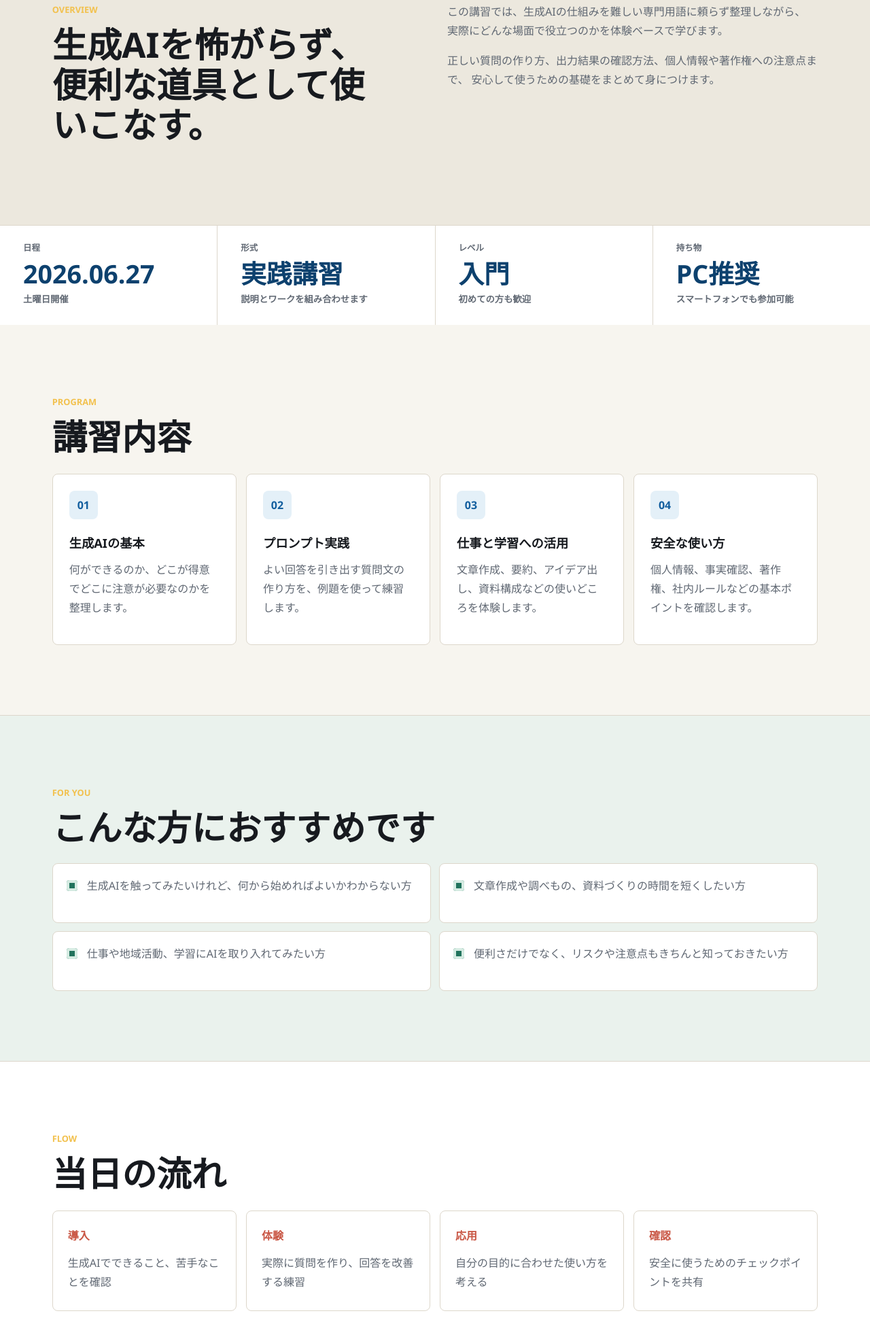
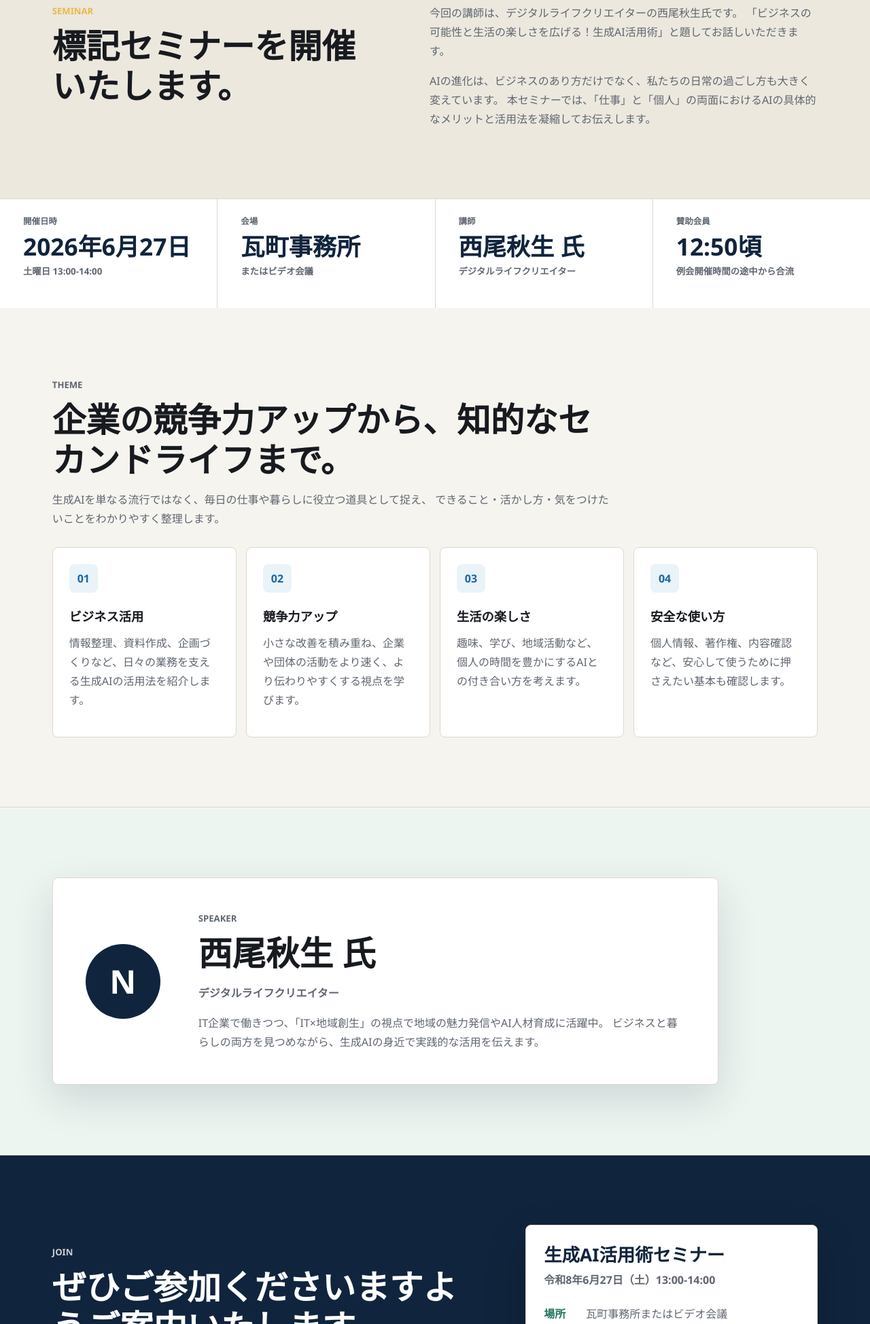
Before and after one commit to youkinaman/My-Homepage, a plain HTML site: page site/index.html in a window 1280 px wide. Shown: the part 852-2800 px from the top of the page at 68% size. Drawn offline with Linux system fonts and the light colour scheme.

Commit message:
Add AI seminar landing page

```diff
--- a/site/index.html
+++ b/site/index.html
@@ -3,172 +3,164 @@
   <head>
     <meta charset="utf-8">
     <meta name="viewport" content="width=device-width, initial-scale=1">
-    <title>生成AI講習 | 2026年6月27日開催</title>
+    <title>生成AI活用術セミナー | 2026年6月27日開催</title>
     <meta
       name="description"
-      content="2026年6月27日開催の生成AI講習紹介ページ。ChatGPTなどの生成AIを日常業務や学習に活用するための基礎、実践、注意点をわかりやすく学べます。"
+      content="2026年6月27日開催。西尾秋生氏による「ビジネスの可能性と生活の楽しさを広げる！生成AI活用術」セミナーのご案内です。"
     >
     <link rel="stylesheet" href="./styles.css">
   </head>
   <body id="top">
     <header class="site-header">
-      <a class="brand" href="./" aria-label="生成AI講習トップ">
-        <span>AI</span>講習
+      <a class="brand" href="#top" aria-label="生成AI活用術セミナー">
+        <span>AI</span>
+        <strong>生成AI活用術セミナー</strong>
       </a>
       <nav aria-label="ページ内メニュー">
-        <a href="#about">概要</a>
-        <a href="#program">内容</a>
-        <a href="#audience">対象</a>
-        <a href="#apply">申込</a>
+        <a href="#outline">開催概要</a>
+        <a href="#theme">テーマ</a>
+        <a href="#speaker">講師</a>
+        <a href="#access">参加方法</a>
       </nav>
     </header>
 
     <main>
-      <section class="hero">
+      <section class="hero" aria-labelledby="hero-title">
         <canvas id="hero-canvas" aria-hidden="true"></canvas>
         <div class="hero-shade"></div>
         <div class="hero-inner">
-          <p class="eyebrow">2026年6月27日 開催</p>
-          <h1>生成AIを、明日から使える力に。</h1>
+          <p class="eyebrow">令和8年6月27日（土）13:00-14:00</p>
+          <h1 id="hero-title">ビジネスの可能性と生活の楽しさを広げる！生成AI活用術</h1>
           <p class="lead">
-            ChatGPTをはじめとした生成AIの基本から、文章作成、情報整理、企画づくり、業務効率化まで。
-            はじめての方にもわかりやすい実践型の講習です。
+            企業の競争力アップから、知的なセカンドライフまで。
+            仕事と個人の両面で、生成AIをどう役立てるかを具体的に学ぶセミナーです。
           </p>
           <div class="hero-actions">
-            <a class="button primary" href="#apply">参加方法を見る</a>
-            <a class="button ghost" href="#program">講習内容を見る</a>
+            <a class="button primary" href="#outline">開催概要を見る</a>
+            <a class="button ghost" href="#speaker">講師紹介へ</a>
           </div>
         </div>
       </section>
 
-      <section id="about" class="section intro">
+      <section id="outline" class="section intro">
         <div>
-          <p class="eyebrow">Overview</p>
-          <h2>生成AIを怖がらず、便利な道具として使いこなす。</h2>
+          <p class="eyebrow">Seminar</p>
+          <h2>標記セミナーを開催いたします。</h2>
         </div>
         <div class="intro-copy">
           <p>
-            この講習では、生成AIの仕組みを難しい専門用語に頼らず整理しながら、
-            実際にどんな場面で役立つのかを体験ベースで学びます。
+            今回の講師は、デジタルライフクリエイターの西尾秋生氏です。
+            「ビジネスの可能性と生活の楽しさを広げる！生成AI活用術」と題してお話しいただきます。
           </p>
           <p>
-            正しい質問の作り方、出力結果の確認方法、個人情報や著作権への注意点まで、
-            安心して使うための基礎をまとめて身につけます。
+            AIの進化は、ビジネスのあり方だけでなく、私たちの日常の過ごし方も大きく変えています。
+            本セミナーでは、「仕事」と「個人」の両面におけるAIの具体的なメリットと活用法を凝縮してお伝えします。
           </p>
         </div>
       </section>
 
       <section class="facts" aria-label="開催情報">
         <article>
-          <span>日程</span>
-          <strong>2026.06.27</strong>
-          <small>土曜日開催</small>
+          <span>開催日時</span>
+          <strong>2026年6月27日</strong>
+          <small>土曜日 13:00-14:00</small>
         </article>
         <article>
-          <span>形式</span>
-          <strong>実践講習</strong>
-          <small>説明とワークを組み合わせます</small>
+          <span>会場</span>
+          <strong>瓦町事務所</strong>
+          <small>またはビデオ会議</small>
         </article>
         <article>
-          <span>レベル</span>
-          <strong>入門</strong>
-          <small>初めての方も歓迎</small>
+          <span>講師</span>
+          <strong>西尾秋生 氏</strong>
+          <small>デジタルライフクリエイター</small>
         </article>
         <article>
-          <span>持ち物</span>
-          <strong>PC推奨</strong>
-          <small>スマートフォンでも参加可能</small>
+          <span>賛助会員</span>
+          <strong>12:50頃</strong>
+          <small>例会開催時間の途中から合流</small>
         </article>
       </section>
 
-      <section id="program" class="section program">
+      <section id="theme" class="section theme">
         <div class="section-heading">
-          <p class="eyebrow">Program</p>
-          <h2>講習内容</h2>
+          <p class="eyebrow">Theme</p>
+          <h2>企業の競争力アップから、知的なセカンドライフまで。</h2>
+          <p>
+            生成AIを単なる流行ではなく、毎日の仕事や暮らしに役立つ道具として捉え、
+            できること・活かし方・気をつけたいことをわかりやすく整理します。
+          </p>
         </div>
         <div class="program-grid">
           <article>
             <span>01</span>
-            <h3>生成AIの基本</h3>
-            <p>何ができるのか、どこが得意でどこに注意が必要なのかを整理します。</p>
+            <h3>ビジネス活用</h3>
+            <p>情報整理、資料作成、企画づくりなど、日々の業務を支える生成AIの活用法を紹介します。</p>
           </article>
           <article>
             <span>02</span>
-            <h3>プロンプト実践</h3>
-            <p>よい回答を引き出す質問文の作り方を、例題を使って練習します。</p>
+            <h3>競争力アップ</h3>
+            <p>小さな改善を積み重ね、企業や団体の活動をより速く、より伝わりやすくする視点を学びます。</p>
           </article>
           <article>
             <span>03</span>
-            <h3>仕事と学習への活用</h3>
-            <p>文章作成、要約、アイデア出し、資料構成などの使いどころを体験します。</p>
+            <h3>生活の楽しさ</h3>
+            <p>趣味、学び、地域活動など、個人の時間を豊かにするAIとの付き合い方を考えます。</p>
           </article>
           <article>
             <span>04</span>
             <h3>安全な使い方</h3>
-            <p>個人情報、事実確認、著作権、社内ルールなどの基本ポイントを確認します。</p>
+            <p>個人情報、著作権、内容確認など、安心して使うために押さえたい基本も確認します。</p>
           </article>
         </div>
       </section>
 
-      <section id="audience" class="section audience">
-        <div class="section-heading">
-          <p class="eyebrow">For You</p>
-          <h2>こんな方におすすめです</h2>
-        </div>
-        <div class="check-list">
-          <p>生成AIを触ってみたいけれど、何から始めればよいかわからない方</p>
-          <p>文章作成や調べもの、資料づくりの時間を短くしたい方</p>
-          <p>仕事や地域活動、学習にAIを取り入れてみたい方</p>
-          <p>便利さだけでなく、リスクや注意点もきちんと知っておきたい方</p>
+      <section id="speaker" class="section speaker">
+        <div class="speaker-card">
+          <div class="speaker-mark" aria-hidden="true">N</div>
+          <div>
+            <p class="eyebrow">Speaker</p>
+            <h2>西尾秋生 氏</h2>
+            <p class="speaker-title">デジタルライフクリエイター</p>
+            <p>
+              IT企業で働きつつ、「IT×地域創生」の視点で地域の魅力発信やAI人材育成に活躍中。
+              ビジネスと暮らしの両方を見つめながら、生成AIの身近で実践的な活用を伝えます。
+            </p>
+          </div>
         </div>
       </section>
 
-      <section class="section schedule">
-        <div class="section-heading">
-          <p class="eyebrow">Flow</p>
-          <h2>当日の流れ</h2>
-        </div>
-        <ol class="timeline">
-          <li>
-            <time>導入</time>
-            <p>生成AIでできること、苦手なことを確認</p>
-          </li>
-          <li>
-            <time>体験</time>
-            <p>実際に質問を作り、回答を改善する練習</p>
-          </li>
-          <li>
-            <time>応用</time>
-            <p>自分の目的に合わせた使い方を考える</p>
-          </li>
-          <li>
-            <time>確認</time>
-            <p>安全に使うためのチェックポイントを共有</p>
-          </li>
-        </ol>
-      </section>
-
-      <section id="apply" class="section apply">
+      <section id="access" class="section access">
         <div>
-          <p class="eyebrow">Apply</p>
-          <h2>参加をご希望の方へ</h2>
+          <p class="eyebrow">Join</p>
+          <h2>ぜひご参加くださいますようご案内いたします。</h2>
           <p>
-            参加方法、会場、時間、定員、参加費などの詳細は主催者からの案内をご確認ください。
-            このページは、講習の概要を事前に知っていただくための紹介ページです。
+            参加場所は瓦町事務所またはビデオ会議です。
+            賛助会員の皆様は、例会開催時間の途中12:50頃から合流してください。
           </p>
         </div>
-        <div class="apply-panel">
-          <strong>生成AI講習</strong>
-          <span>2026年6月27日</span>
-          <a class="button primary" href="mailto:?subject=生成AI講習について&body=2026年6月27日の生成AI講習について問い合わせます。">
+        <aside class="apply-panel" aria-label="セミナー要約">
+          <strong>生成AI活用術セミナー</strong>
+          <span>令和8年6月27日（土）13:00-14:00</span>
+          <dl>
+            <div>
+              <dt>場所</dt>
+              <dd>瓦町事務所またはビデオ会議</dd>
+            </div>
+            <div>
+              <dt>講師</dt>
+              <dd>西尾秋生 氏</dd>
+            </div>
+          </dl>
+          <a class="button primary" href="mailto:?subject=生成AI活用術セミナーについて&body=令和8年6月27日開催の生成AI活用術セミナーについて問い合わせます。">
             問い合わせる
           </a>
-        </div>
+        </aside>
       </section>
     </main>
 
     <footer class="site-footer">
-      <small>&copy; 2026 生成AI講習</small>
+      <small>&copy; 2026 生成AI活用術セミナー</small>
       <a href="#top" id="back-to-top">ページ上部へ</a>
     </footer>
 
--- a/site/script.js
+++ b/site/script.js
@@ -1,7 +1,7 @@
 const canvas = document.querySelector("#hero-canvas");
 const ctx = canvas?.getContext("2d");
 const revealTargets = document.querySelectorAll(
-  ".intro > *, .facts article, .section-heading, .program-grid article, .check-list p, .timeline li, .apply > *"
+  ".intro > *, .facts article, .section-heading, .program-grid article, .speaker-card, .access > *"
 );
 
 let points = [];
--- a/site/styles.css
+++ b/site/styles.css
@@ -1,16 +1,18 @@
 :root {
   color-scheme: light;
-  --bg: #f7f5ef;
+  --bg: #f6f4ef;
   --surface: #ffffff;
   --ink: #171a1f;
-  --muted: #606873;
-  --line: #ddd7cb;
-  --blue: #135f9f;
-  --blue-dark: #0d416e;
-  --green: #21735c;
-  --coral: #c95745;
-  --yellow: #f2c14e;
-  --shadow: 0 24px 60px rgba(23, 26, 31, 0.12);
+  --muted: #5f6670;
+  --line: #ddd8cc;
+  --navy: #10243d;
+  --blue: #1768a6;
+  --green: #25765f;
+  --coral: #c85842;
+  --gold: #e8b94b;
+  --soft-blue: #eaf3f8;
+  --soft-green: #edf5f0;
+  --shadow: 0 22px 60px rgba(16, 36, 61, 0.14);
 }
 
 * {
@@ -25,7 +27,7 @@ body {
   margin: 0;
   background: var(--bg);
   color: var(--ink);
-  font-family: "Segoe UI", "Hiragino Sans", "Yu Gothic", system-ui, sans-serif;
+  font-family: "Segoe UI", "Hiragino Sans", "Yu Gothic", "Meiryo", system-ui, sans-serif;
   line-height: 1.75;
 }
 
@@ -43,27 +45,31 @@ a {
   gap: 20px;
   padding: 14px clamp(18px, 5vw, 72px);
   border-bottom: 1px solid rgba(23, 26, 31, 0.08);
-  background: rgba(247, 245, 239, 0.92);
-  backdrop-filter: blur(16px);
+  background: rgba(246, 244, 239, 0.94);
+  backdrop-filter: blur(14px);
 }
 
 .brand {
   display: inline-flex;
   align-items: center;
-  gap: 8px;
-  color: var(--blue-dark);
+  gap: 10px;
+  color: var(--navy);
   font-weight: 900;
   text-decoration: none;
 }
 
 .brand span {
   display: inline-grid;
-  width: 36px;
-  height: 36px;
+  width: 38px;
+  height: 38px;
   place-items: center;
   border-radius: 8px;
   background: var(--blue);
   color: #fff;
+}
+
+.brand strong {
+  font-size: 0.98rem;
 }
 
 nav {
@@ -94,7 +100,7 @@ nav a:focus-visible,
   display: grid;
   align-items: end;
   overflow: hidden;
-  background: #0b1721;
+  background: var(--navy);
 }
 
 #hero-canvas,
@@ -107,22 +113,22 @@ nav a:focus-visible,
 
 .hero-shade {
   background:
-    linear-gradient(90deg, rgba(9, 20, 31, 0.86), rgba(9, 20, 31, 0.48) 58%, rgba(9, 20, 31, 0.22)),
-    linear-gradient(0deg, rgba(9, 20, 31, 0.76), rgba(9, 20, 31, 0.08) 58%);
+    linear-gradient(90deg, rgba(10, 25, 42, 0.9), rgba(10, 25, 42, 0.55) 58%, rgba(10, 25, 42, 0.24)),
+    linear-gradient(0deg, rgba(10, 25, 42, 0.8), rgba(10, 25, 42, 0.08) 60%);
 }
 
 .hero-inner {
   position: relative;
-  width: min(820px, calc(100% - 40px));
+  width: min(940px, calc(100% - 40px));
   margin-left: clamp(20px, 7vw, 92px);
-  padding: clamp(80px, 11vw, 130px) 0 clamp(56px, 9vw, 92px);
+  padding: clamp(74px, 11vw, 132px) 0 clamp(54px, 9vw, 92px);
   color: #fff;
 }
 
 .eyebrow {
   margin: 0 0 10px;
-  color: var(--yellow);
-  font-size: 0.8rem;
+  color: var(--gold);
+  font-size: 0.82rem;
   font-weight: 900;
   letter-spacing: 0;
   text-transform: uppercase;
@@ -137,15 +143,16 @@ p {
 
 h1 {
   margin-bottom: 18px;
-  font-size: clamp(3rem, 7vw, 6.4rem);
-  line-height: 1.02;
+  max-width: 880px;
+  font-size: clamp(2.5rem, 6vw, 5.6rem);
+  line-height: 1.08;
   letter-spacing: 0;
 }
 
 h2 {
   margin-bottom: 16px;
-  font-size: clamp(1.9rem, 4vw, 3.4rem);
-  line-height: 1.15;
+  font-size: clamp(1.75rem, 4vw, 3.1rem);
+  line-height: 1.18;
   letter-spacing: 0;
 }
 
@@ -155,9 +162,9 @@ h3 {
 }
 
 .lead {
-  max-width: 720px;
+  max-width: 760px;
   color: rgba(255, 255, 255, 0.9);
-  font-size: clamp(1rem, 2vw, 1.18rem);
+  font-size: clamp(1rem, 2vw, 1.2rem);
 }
 
 .hero-actions {
@@ -195,11 +202,11 @@ h3 {
 
 .button.primary:hover,
 .button.primary:focus-visible {
-  background: #a93e31;
+  background: #a74334;
 }
 
 .button.ghost {
-  border: 1px solid rgba(255, 255, 255, 0.38);
+  border: 1px solid rgba(255, 255, 255, 0.42);
   background: rgba(255, 255, 255, 0.12);
   color: #fff;
 }
@@ -211,21 +218,24 @@ h3 {
 
 .intro {
   display: grid;
-  grid-template-columns: minmax(0, 0.95fr) minmax(0, 1.05fr);
+  grid-template-columns: minmax(0, 0.9fr) minmax(0, 1.1fr);
   gap: clamp(28px, 7vw, 88px);
   background: #ece8de;
 }
 
 .intro-copy p,
+.section-heading p,
 .program-grid p,
-.check-list p,
-.timeline p,
-.apply p,
-.apply-panel span {
+.speaker-card p,
+.access p,
+.apply-panel span,
+.apply-panel dd {
   color: var(--muted);
 }
 
-.intro-copy p:last-child {
+.intro-copy p:last-child,
+.speaker-card p:last-child,
+.access p:last-child {
   margin-bottom: 0;
 }
 
@@ -237,7 +247,7 @@ h3 {
 }
 
 .facts article {
-  min-height: 146px;
+  min-height: 160px;
   padding: 22px clamp(18px, 3vw, 34px);
   background: var(--surface);
 }
@@ -257,29 +267,28 @@ h3 {
 .facts strong {
   display: block;
   margin: 4px 0;
-  color: var(--blue-dark);
-  font-size: clamp(1.6rem, 3vw, 2.35rem);
-  line-height: 1.2;
+  color: var(--navy);
+  font-size: clamp(1.45rem, 3vw, 2.2rem);
+  line-height: 1.22;
 }
 
-.program {
+.theme {
   background: var(--bg);
 }
 
 .section-heading {
-  max-width: 780px;
+  max-width: 820px;
 }
 
 .program-grid {
   display: grid;
   grid-template-columns: repeat(4, minmax(0, 1fr));
   gap: 14px;
-  margin-top: 26px;
+  margin-top: 28px;
 }
 
 .program-grid article,
-.check-list p,
-.timeline li,
+.speaker-card,
 .apply-panel {
   border: 1px solid var(--line);
   border-radius: 8px;
@@ -287,7 +296,7 @@ h3 {
 }
 
 .program-grid article {
-  min-height: 246px;
+  min-height: 252px;
   padding: 24px;
   transition:
     border-color 220ms ease,
@@ -295,15 +304,10 @@ h3 {
     transform 220ms ease;
 }
 
-.program-grid article:hover,
-.check-list p:hover,
-.timeline li:hover {
+.program-grid article:hover {
+  border-color: rgba(23, 104, 166, 0.35);
   transform: translateY(-4px);
   box-shadow: var(--shadow);
-}
-
-.program-grid article:hover {
-  border-color: rgba(19, 95, 159, 0.35);
 }
 
 .program-grid span {
@@ -313,86 +317,52 @@ h3 {
   place-items: center;
   margin-bottom: 20px;
   border-radius: 8px;
-  background: #e4f0f8;
+  background: var(--soft-blue);
   color: var(--blue);
   font-weight: 900;
 }
 
-.audience {
-  background: #eaf2ed;
+.speaker {
+  background: var(--soft-green);
 }
 
-.check-list {
+.speaker-card {
   display: grid;
-  grid-template-columns: repeat(2, minmax(0, 1fr));
-  gap: 12px;
-  margin-top: 24px;
+  grid-template-columns: 120px minmax(0, 1fr);
+  gap: clamp(22px, 5vw, 46px);
+  align-items: center;
+  max-width: 980px;
+  padding: clamp(24px, 5vw, 48px);
+  box-shadow: var(--shadow);
 }
 
-.check-list p {
-  position: relative;
-  min-height: 88px;
-  margin: 0;
-  padding: 18px 18px 18px 50px;
-  transition:
-    box-shadow 220ms ease,
-    transform 220ms ease;
-}
-
-.check-list p::before {
-  content: "";
-  position: absolute;
-  top: 24px;
-  left: 20px;
-  width: 16px;
-  height: 16px;
-  border-radius: 4px;
-  background: var(--green);
-  box-shadow: inset 0 0 0 4px #d5ebe2;
-}
-
-.schedule {
-  background: var(--surface);
-}
-
-.timeline {
+.speaker-mark {
   display: grid;
-  grid-template-columns: repeat(4, minmax(0, 1fr));
-  gap: 14px;
-  padding: 0;
-  margin: 26px 0 0;
-  list-style: none;
-}
-
-.timeline li {
-  min-height: 148px;
-  padding: 22px;
-  transition:
-    box-shadow 220ms ease,
-    transform 220ms ease;
-}
-
-.timeline time {
-  display: inline-flex;
-  margin-bottom: 12px;
-  color: var(--coral);
+  width: 110px;
+  height: 110px;
+  place-items: center;
+  border-radius: 50%;
+  background: var(--navy);
+  color: #fff;
+  font-size: 3rem;
   font-weight: 900;
 }
 
-.timeline p {
-  margin-bottom: 0;
+.speaker-title {
+  margin-bottom: 16px;
+  font-weight: 900;
 }
 
-.apply {
+.access {
   display: grid;
-  grid-template-columns: minmax(0, 1fr) minmax(280px, 420px);
+  grid-template-columns: minmax(0, 1fr) minmax(280px, 430px);
   gap: clamp(28px, 7vw, 90px);
   align-items: center;
-  background: #102238;
+  background: var(--navy);
   color: #fff;
 }
 
-.apply p {
+.access p {
   color: rgba(255, 255, 255, 0.78);
 }
 
@@ -409,13 +379,35 @@ h3 {
 
 .apply-panel strong {
   margin-bottom: 6px;
-  color: var(--blue-dark);
-  font-size: 1.8rem;
+  color: var(--navy);
+  font-size: 1.65rem;
+  line-height: 1.3;
 }
 
 .apply-panel span {
   margin-bottom: 22px;
   font-weight: 800;
+}
+
+.apply-panel dl {
+  display: grid;
+  gap: 10px;
+  margin: 0 0 22px;
+}
+
+.apply-panel div {
+  display: grid;
+  grid-template-columns: 52px minmax(0, 1fr);
+  gap: 10px;
+}
+
+.apply-panel dt {
+  color: var(--green);
+  font-weight: 900;
+}
+
+.apply-panel dd {
+  margin: 0;
 }
 
 .apply-panel .button {
@@ -438,7 +430,7 @@ h3 {
 
 .reveal {
   opacity: 0;
-  transform: translateY(24px);
+  transform: translateY(22px);
   transition:
     opacity 720ms ease,
     transform 720ms ease;
@@ -461,8 +453,7 @@ h3 {
 
 @media (max-width: 1100px) {
   .facts,
-  .program-grid,
-  .timeline {
+  .program-grid {
     grid-template-columns: repeat(2, minmax(0, 1fr));
   }
 }
@@ -470,7 +461,7 @@ h3 {
 @media (max-width: 820px) {
   .site-header,
   .intro,
-  .apply {
+  .access {
     align-items: flex-start;
     flex-direction: column;
     grid-template-columns: 1fr;
@@ -489,16 +480,25 @@ h3 {
     margin-left: 18px;
   }
 
-  .check-list {
+  .speaker-card {
     grid-template-columns: 1fr;
+  }
+
+  .speaker-mark {
+    width: 86px;
+    height: 86px;
+    font-size: 2.3rem;
   }
 }
 
 @media (max-width: 560px) {
   .facts,
-  .program-grid,
-  .timeline {
+  .program-grid {
     grid-template-columns: 1fr;
+  }
+
+  h1 {
+    font-size: 2.25rem;
   }
 
   .hero-actions {
```
